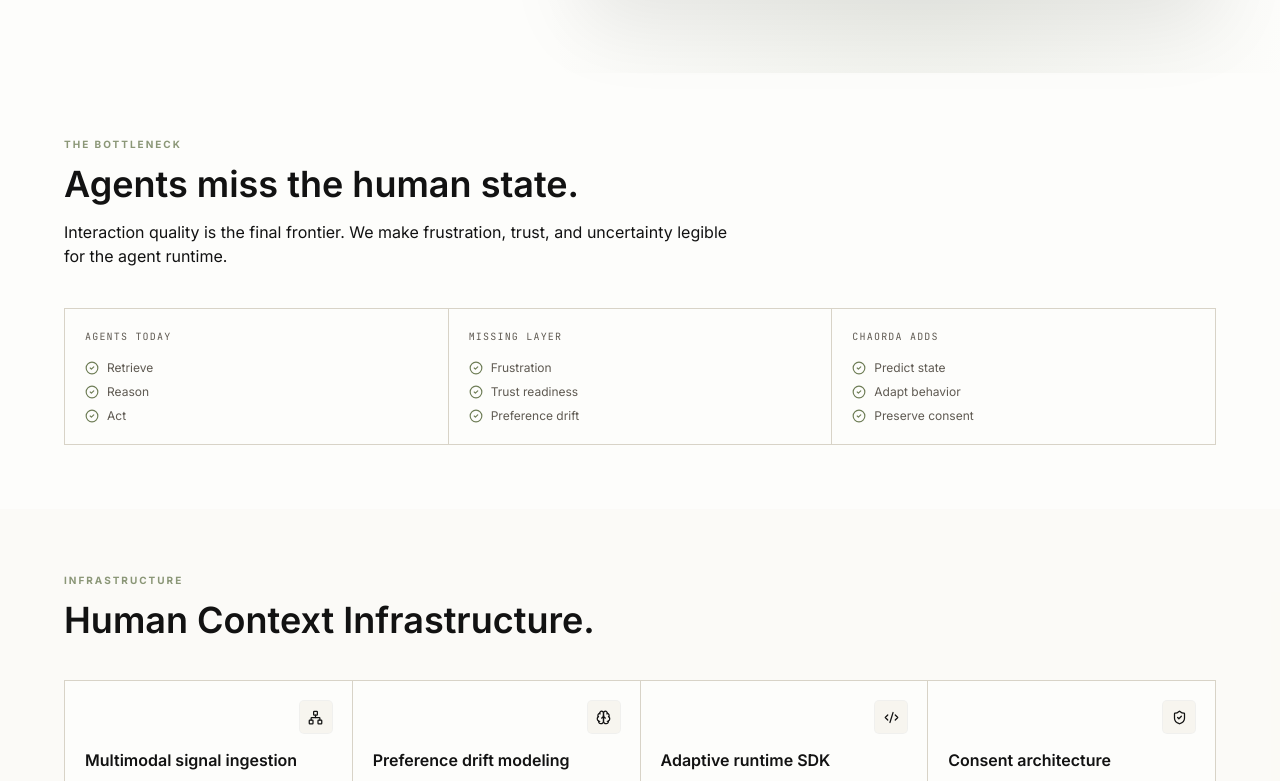
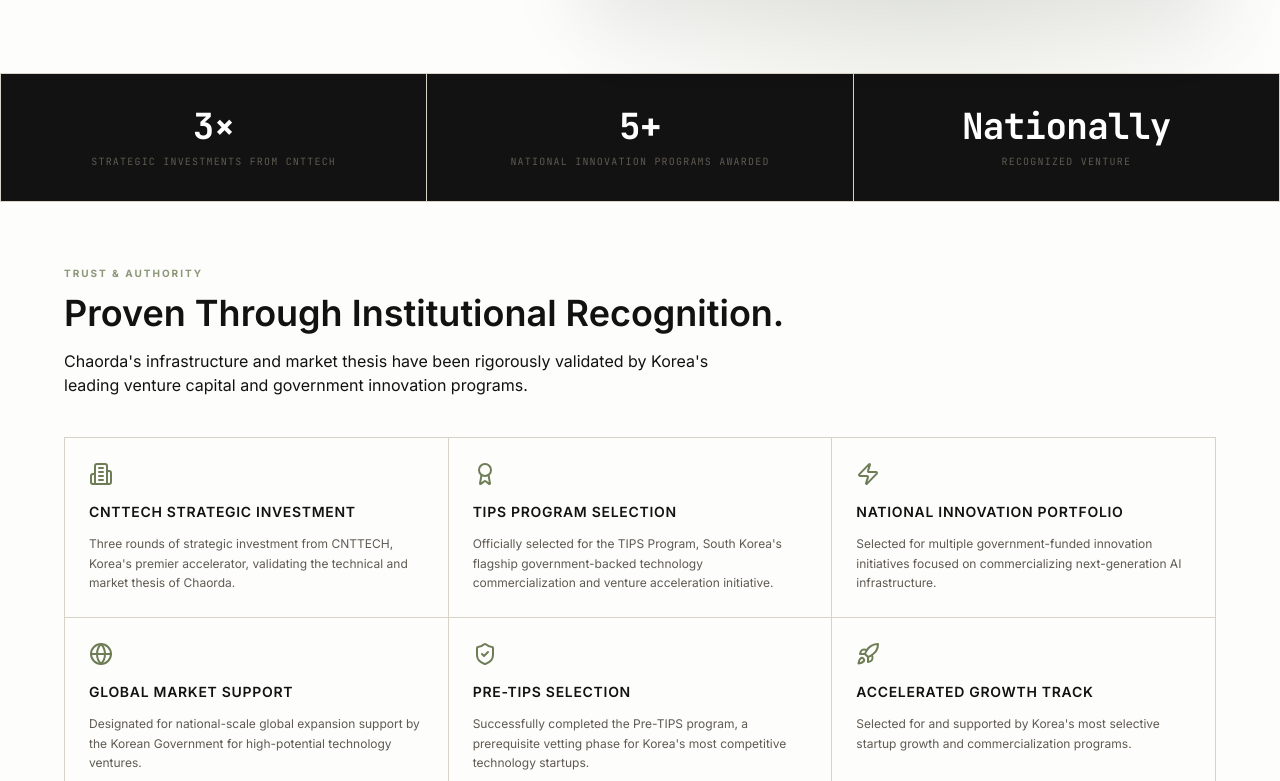
Before and after one commit to chaordaedu/chaorda-newsite-260604, a Next.js app: page / in a window 1280 px wide. Shown: the part 679-1460 px from the top of the page. Built offline with nearby package versions, Linux system fonts and the light colour scheme.

Commit message:
Refine institutional validation section

```diff
--- a/app/page.tsx
+++ b/app/page.tsx
@@ -6,6 +6,7 @@ import {
   BehaviorComparison,
   DataFlywheel,
   HumanLayerProblem,
+  InstitutionalValidation,
   MetricStrip
 } from "@/components/proof-modules";
 import { Section } from "@/components/section";
@@ -45,6 +46,8 @@ export default function HomePage() {
           </div>
         </div>
       </section>
+
+      <InstitutionalValidation />
 
       <Section
         eyebrow="The Bottleneck"
--- a/components/proof-modules.tsx
+++ b/components/proof-modules.tsx
@@ -1,5 +1,46 @@
 import { ArrowDown, CheckCircle2 } from "lucide-react";
-import { metrics } from "@/lib/content";
+import { metrics, validationKPIs, ecosystemValidations } from "@/lib/content";
+import { Section } from "./section";
+
+export function InstitutionalValidation() {
+  return (
+    <>
+      <div className="border-grid grid-cols-1 sm:grid-cols-3 bg-ink text-porcelain">
+        {validationKPIs.map((kpi) => (
+          <div key={kpi.label} className="p-8 text-center border-ink/10">
+            <p className="mono-table text-4xl font-bold tracking-tight text-white">{kpi.value}</p>
+            <p className="technical-label mt-2 text-porcelain/40">{kpi.label}</p>
+          </div>
+        ))}
+      </div>
+
+      <Section
+        eyebrow="Trust & Authority"
+        title="Proven Through Institutional Recognition."
+        body="Chaorda's infrastructure and market thesis have been rigorously validated by Korea's leading venture capital and government innovation programs."
+      >
+        <div className="border-grid sm:grid-cols-2 lg:grid-cols-3">
+          {ecosystemValidations.map((item) => (
+            <article
+              key={item.title}
+              className="bg-porcelain p-6 flex flex-col justify-between min-h-[180px] transition-colors hover:bg-paper/30"
+            >
+              <div>
+                {item.icon && (
+                  <item.icon className="text-moss mb-4" size={24} />
+                )}
+                <h3 className="text-sm font-semibold text-ink uppercase tracking-wider">{item.title}</h3>
+                <p className="mt-3 text-xs leading-relaxed text-muted">
+                  {item.body}
+                </p>
+              </div>
+            </article>
+          ))}
+        </div>
+      </Section>
+    </>
+  );
+}
 
 export function HumanLayerProblem() {
   const columns = [
--- a/lib/content.ts
+++ b/lib/content.ts
@@ -1,15 +1,18 @@
 import {
   Activity,
+  Award,
   Brain,
   Building2,
   CircuitBoard,
   Code2,
   Database,
   FileText,
+  Globe,
   HeartPulse,
   LockKeyhole,
   LucideIcon,
   Network,
+  Rocket,
   ShieldCheck,
   Sparkles,
   UserCheck,
@@ -55,6 +58,45 @@ export const coreCapabilities: CardItem[] = [
     title: "Consent architecture",
     body: "Treat consent, modality controls, edge tokenization, audit trails, and deletion rights as part of the product layer.",
     icon: ShieldCheck
+  }
+];
+
+export const validationKPIs = [
+  { value: "3×", label: "Strategic Investments from CNTTECH" },
+  { value: "5+", label: "National Innovation Programs Awarded" },
+  { value: "Nationally", label: "Recognized Venture" }
+];
+
+export const ecosystemValidations: CardItem[] = [
+  {
+    title: "CNTTECH Strategic Investment",
+    body: "Three rounds of strategic investment from CNTTECH, Korea's premier accelerator, validating the technical and market thesis of Chaorda.",
+    icon: Building2
+  },
+  {
+    title: "TIPS Program Selection",
+    body: "Officially selected for the TIPS Program, South Korea's flagship government-backed technology commercialization and venture acceleration initiative.",
+    icon: Award
+  },
+  {
+    title: "National Innovation Portfolio",
+    body: "Selected for multiple government-funded innovation initiatives focused on commercializing next-generation AI infrastructure.",
+    icon: Zap
+  },
+  {
+    title: "Global Market Support",
+    body: "Designated for national-scale global expansion support by the Korean Government for high-potential technology ventures.",
+    icon: Globe
+  },
+  {
+    title: "Pre-TIPS Selection",
+    body: "Successfully completed the Pre-TIPS program, a prerequisite vetting phase for Korea's most competitive technology startups.",
+    icon: ShieldCheck
+  },
+  {
+    title: "Accelerated Growth Track",
+    body: "Selected for and supported by Korea's most selective startup growth and commercialization programs.",
+    icon: Rocket
   }
 ];
 
```
